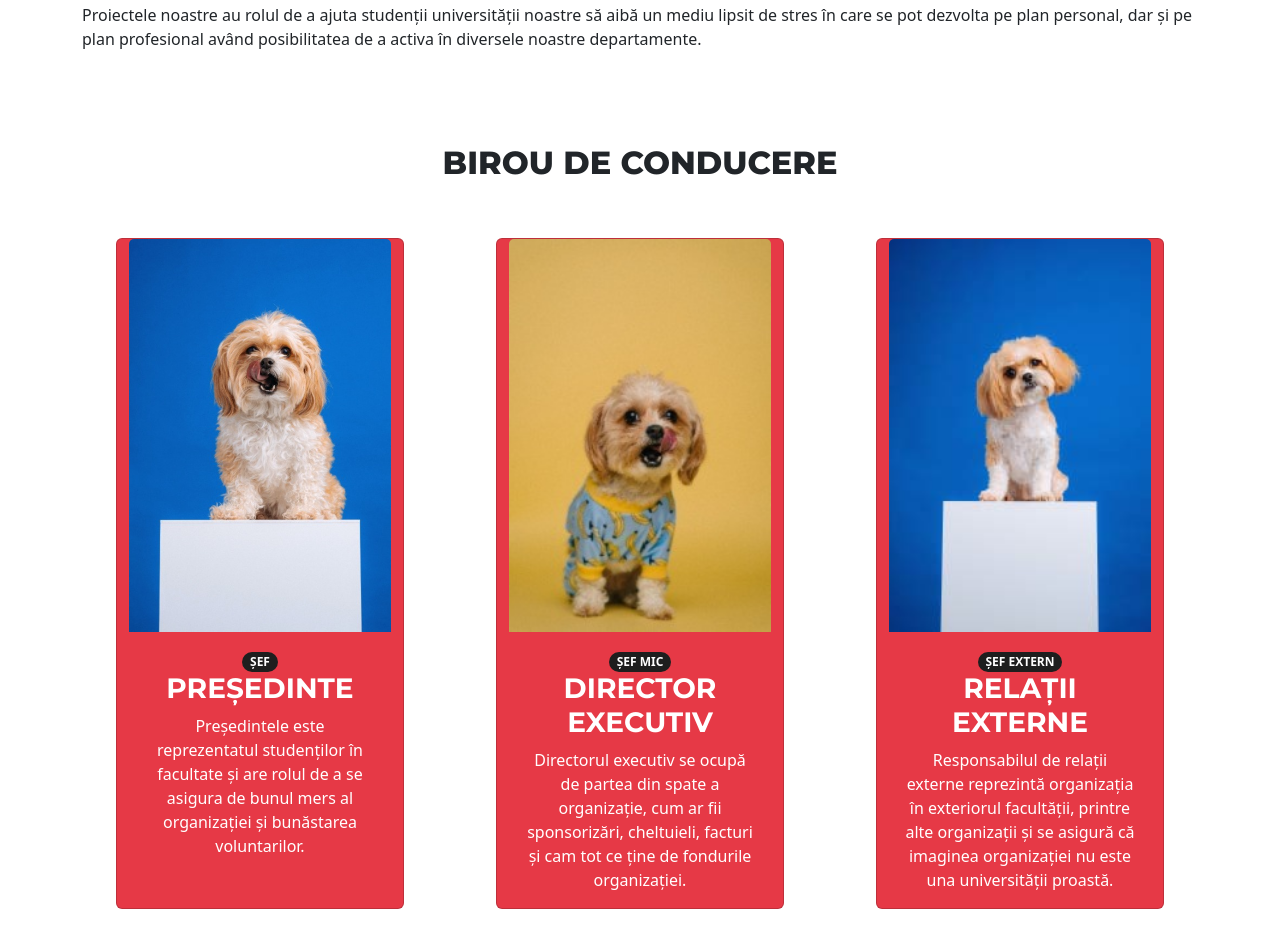
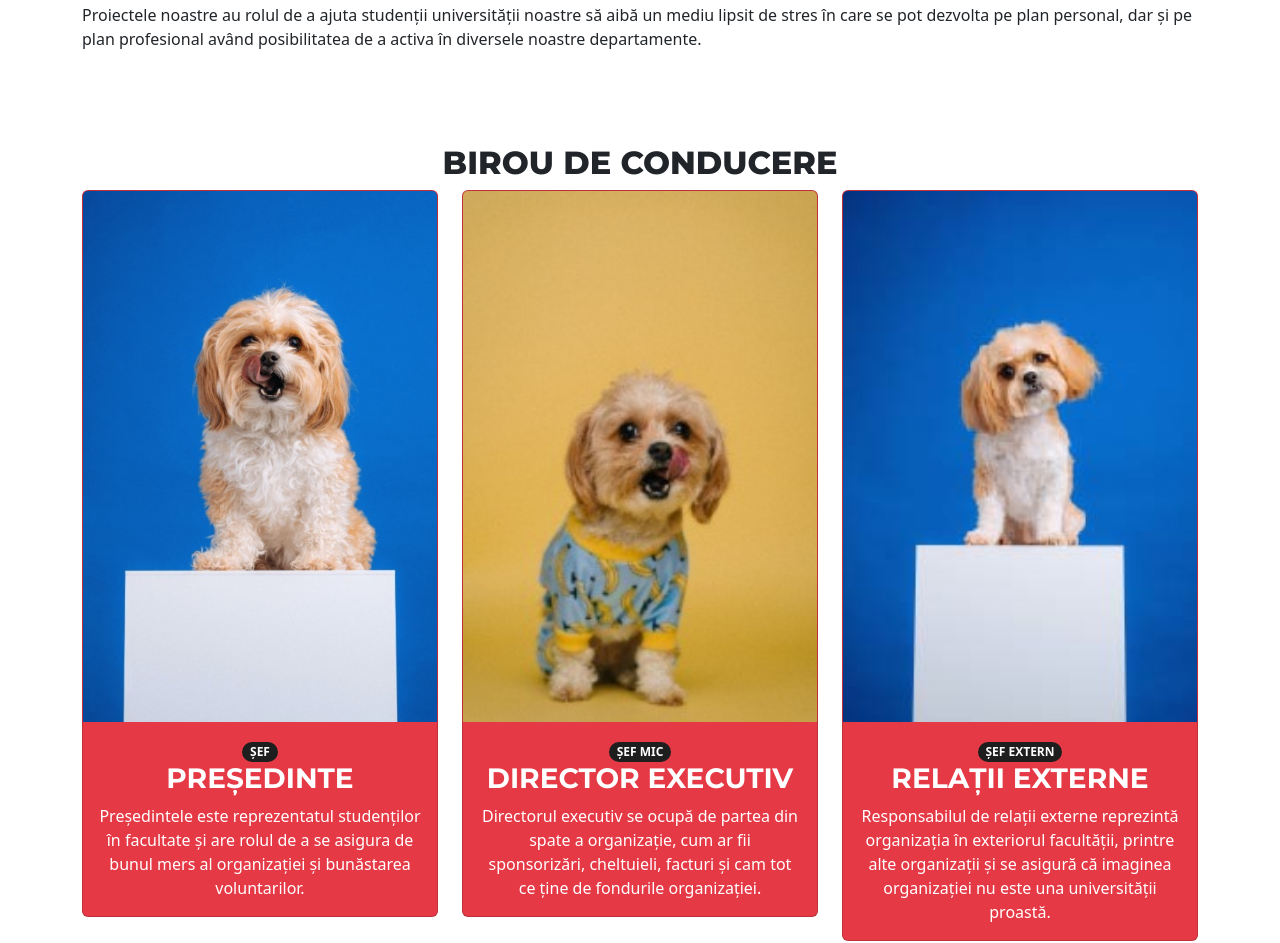
Before and after one commit to VladOpreaa/OSUR2, a plain HTML site: page index.html in a window 1280 px wide. Shown: the part 1102-2045 px from the top of the page. Drawn offline with nearby package versions, Linux system fonts and the light colour scheme.

Commit message:
Add files via upload

```diff
--- a/index.css
+++ b/index.css
@@ -63,7 +63,6 @@ width: 150px;}
 .card{
   background-color: #e63946 !important;
   margin-bottom: 25px !important;
-  width: 18rem !important;
   text-align: center;
 }
 
--- a/index.html
+++ b/index.html
@@ -84,24 +84,25 @@
 
         <!--BC-->
         <div id="birou-de-conducere">
-            <div class="container d-flex flex-column justify-content-between ">
+            <div class="container">
                 <h2>
                     Birou de conducere
                 </h2>
-                <!---->
-                <div class="row mt-5 d-flex justify-content-around">
+                <div class="row">
 
+                    <div class="col-md-4 col-sm-12">
                         <div class="card">
                             <img src="./Image/Președinte.jpg" class="card-img-top" alt="Un cățel drăguț">
                             <div class="card-body">
                                 <span class="badge rounded-pill text-bg-primary">Șef</span>
                                 <h3 class="card-title text-white">Președinte</h3>
-                            <p class="card-text text-white">Președintele este reprezentatul studenților în facultate
-                                                              și are rolul de a se asigura de bunul mers al organizației și bunăstarea voluntarilor.
+                                <p class="card-text text-white">Președintele este reprezentatul studenților în facultate și are rolul de a se asigura de bunul mers al organizației și bunăstarea voluntarilor.
                                 </p>
                             </div>
                         </div>
+                    </div>
 
+                    <div class="col-md-4 col-sm-12">
                         <div class="card">
                             <img src="./Image/CEO.jpg" class="card-img-top" alt="Incă un cățel drăguț">
                             <div class="card-body">
@@ -110,6 +111,9 @@
                                 <p class="card-text text-white">Directorul executiv se ocupă de partea din spate a organizație, cum ar fii sponsorizări, cheltuieli, facturi și cam tot ce ține de fondurile organizației.</p>
                             </div>
                         </div>
+                    </div>
+
+                    <div class="col-md-4 col-sm-12">
                         <div class="card">
                             <img src="./Image/RELAȚII EXTERNE.jpg" class="card-img-top" alt="Alt cățel drăguț">
                             <div class="card-body">
@@ -119,7 +123,7 @@
                             </div>
                         </div>
                     </div>
-                <div class="row mt-5 d-flex justify-content-between"></div>
+                </div>
             </div>
         </div>
 
```
Lines whose indentation alone changed are shown as unchanged.
